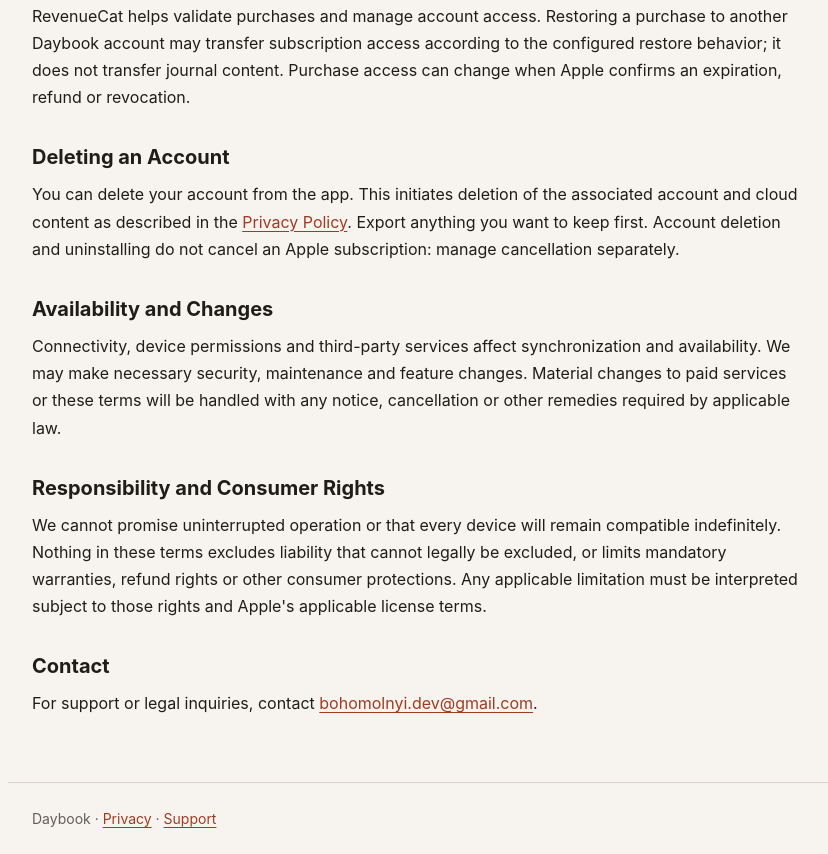
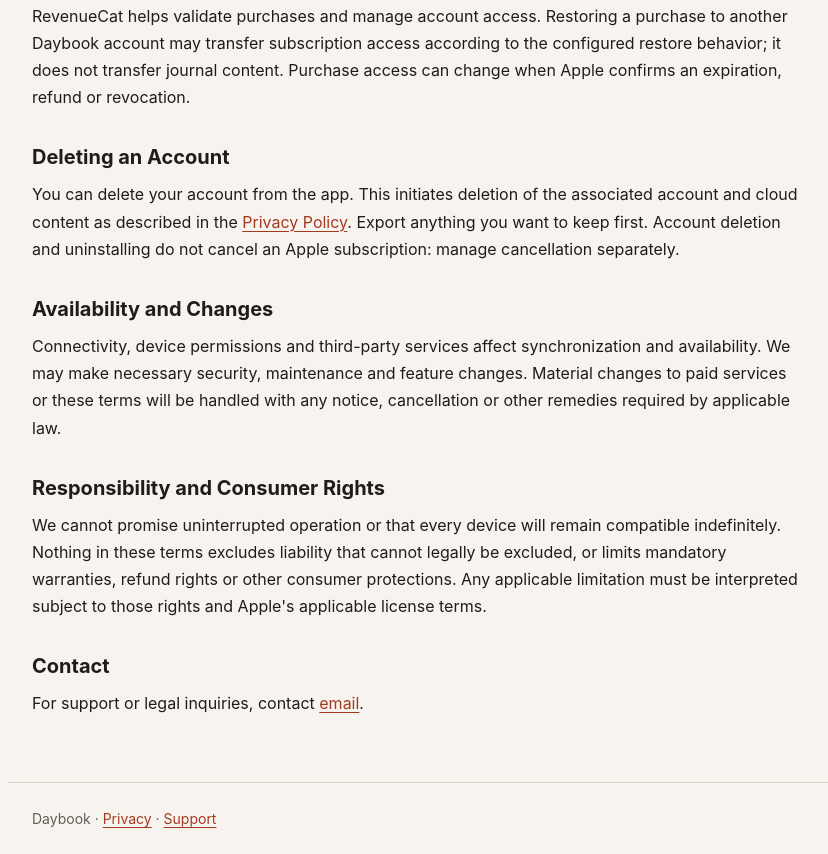
Before and after one commit to PavelBohomolny/daybook-legal, a plain HTML site: page terms.html in a window 1280 px wide. Shown: the part 1339-2193 px from the top of the page, without its empty margins (222-1050 px from the left). Drawn offline with Linux system fonts and the light colour scheme.

Commit message:
Update terms.html

```diff
--- a/terms.html
+++ b/terms.html
@@ -48,7 +48,7 @@
         <p>We cannot promise uninterrupted operation or that every device will remain compatible indefinitely. Nothing in these terms excludes liability that cannot legally be excluded, or limits mandatory warranties, refund rights or other consumer protections. Any applicable limitation must be interpreted subject to those rights and Apple's applicable license terms.</p>
 
         <h2>Contact</h2>
-        <p>For support or legal inquiries, contact <a href="mailto:bohomolnyi.dev@gmail.com">bohomolnyi.dev@gmail.com</a>.</p>
+        <p>For support or legal inquiries, contact <a href="mailto:bohomolnyi.dev@gmail.com">email</a>.</p>
     </main>
     <footer>Daybook &middot; <a href="privacy-policy.html">Privacy</a> &middot; <a href="support.html">Support</a></footer>
 </body>
```
